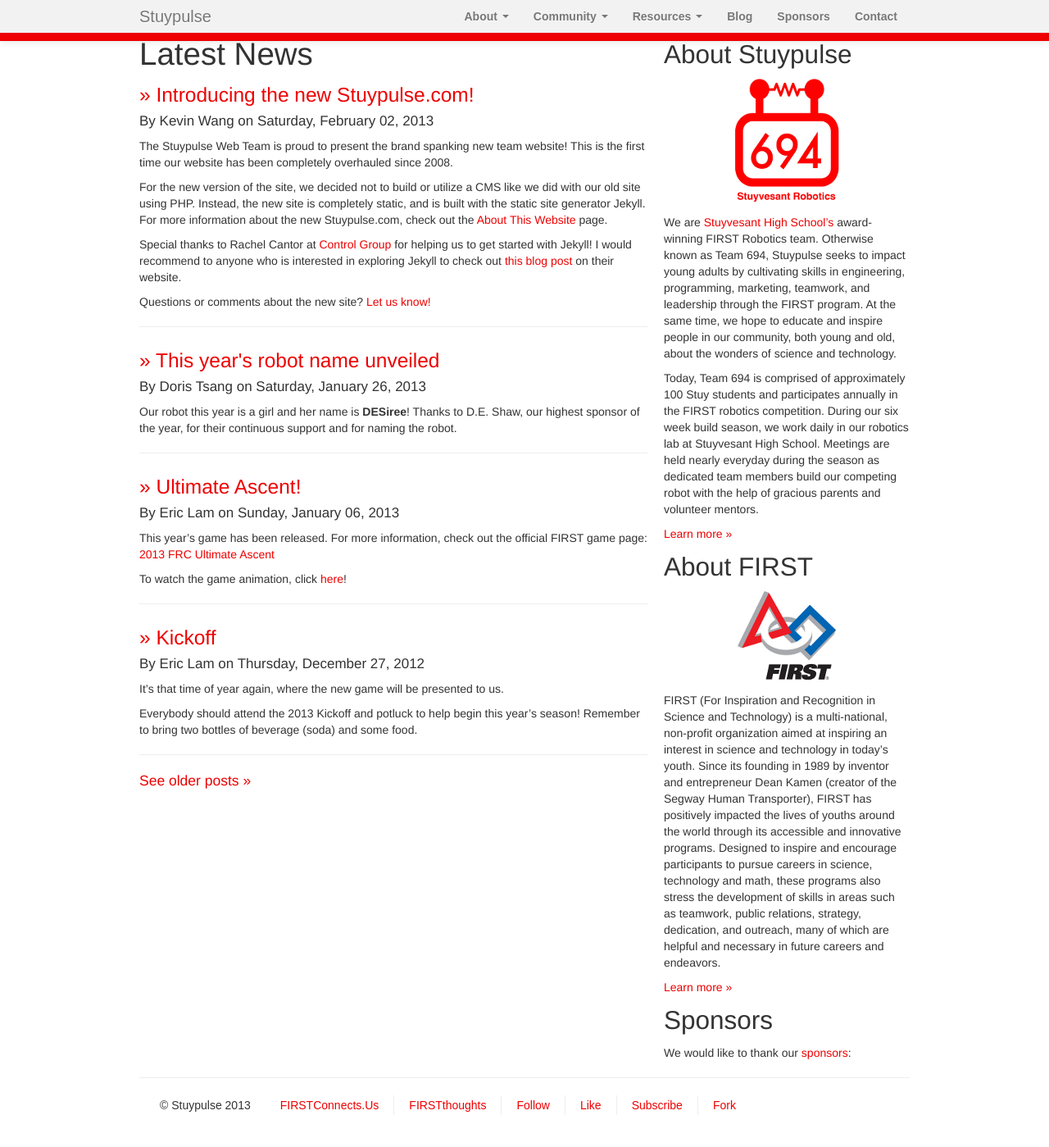
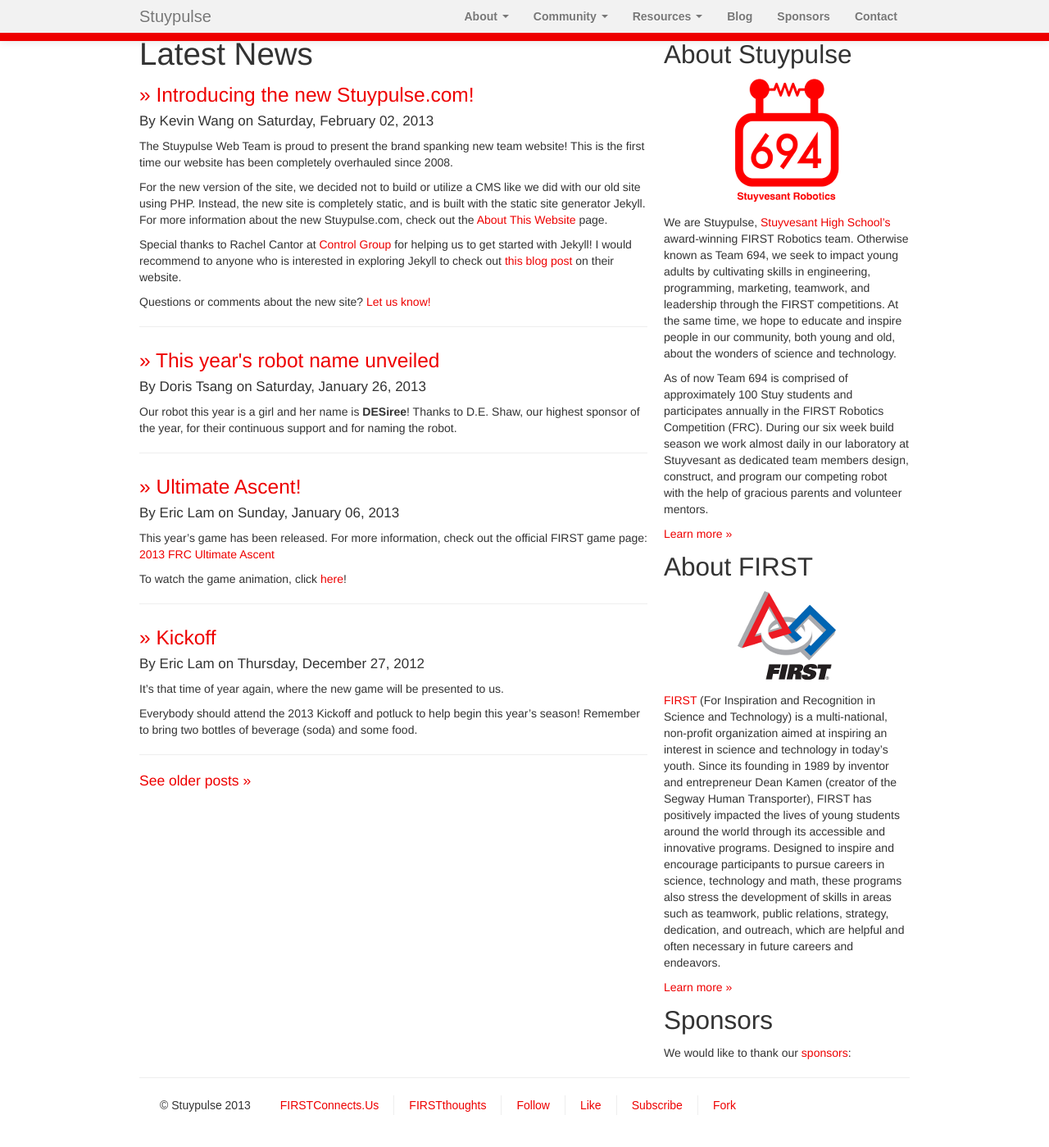
Before and after one commit to StuyPulse/team694.github.io, a Jekyll site: the page built from index.html, in a window 1280 px wide and 1400 px high, scrolled down 524 px. Shown: the whole window at 82% size. Built offline with Jekyll 4.4.1, drawn with Linux system fonts in a browser that asks for light colours; nearby versions of some CDN libraries.

Commit message:
Update About Stuypulse and About FIRST on front page to reflect Zane's changes.

```diff
--- a/index.html
+++ b/index.html
@@ -54,15 +54,15 @@
             <div class="sponsor-logo-container">
                 <img class="front-page-thumb" src="/img/694-logo.png" alt="694 logo">
             </div>
-            <p>We are <a href="http://stuy.enschool.org/">Stuyvesant High School’s</a> award-winning FIRST Robotics team. Otherwise known as Team 694, Stuypulse seeks to impact young adults by cultivating skills in engineering, programming, marketing, teamwork, and leadership through the FIRST program. At the same time, we hope to educate and inspire people in our community, both young and old, about the wonders of science and technology.</p>
-            <p>Today, Team 694 is comprised of approximately 100 Stuy students and participates annually in the FIRST robotics competition. During our six week build season, we work daily in our robotics lab at Stuyvesant High School. Meetings are held nearly everyday during the season as dedicated team members build our competing robot with the help of gracious parents and volunteer mentors.</p>
+            <p>We are Stuypulse, <a href="http://stuy.enschool.org/">Stuyvesant High School’s</a> award-winning FIRST Robotics team. Otherwise known as Team 694, we seek to impact young adults by cultivating skills in engineering, programming, marketing, teamwork, and leadership through the FIRST competitions. At the same time, we hope to educate and inspire people in our community, both young and old, about the wonders of science and technology.</p>
+            <p>As of now Team 694 is comprised of approximately 100 Stuy students and participates annually in the FIRST Robotics Competition (FRC). During our six week build season we work almost daily in our laboratory at Stuyvesant as dedicated team members design, construct, and program our competing robot with the help of gracious parents and volunteer mentors.</p>
             <p><a href="/about/">Learn more &raquo;</a></p>
 
             <h2>About FIRST</h2>
             <div class="sponsor-logo-container">
                 <a href="http://www.usfirst.org/"><img class="front-page-thumb" src="/img/first-logo.png" alt="FIRST logo"></a>
             </div>
-            <p>FIRST (For Inspiration and Recognition in Science and Technology) is a multi-national, non-profit organization aimed at inspiring an interest in science and technology in today’s youth. Since its founding in 1989 by inventor and entrepreneur Dean Kamen (creator of the Segway Human Transporter), FIRST has positively impacted the lives of youths around the world through its accessible and innovative programs. Designed to inspire and encourage participants to pursue careers in science, technology and math, these programs also stress the development of skills in areas such as teamwork, public relations, strategy, dedication, and outreach, many of which are helpful and necessary in future careers and endeavors.</p>
+            <p><a href="http://www.usfirst.org/">FIRST</a> (For Inspiration and Recognition in Science and Technology) is a multi-national, non-profit organization aimed at inspiring an interest in science and technology in today’s youth. Since its founding in 1989 by inventor and entrepreneur Dean Kamen (creator of the Segway Human Transporter), FIRST has positively impacted the lives of young students around the world through its accessible and innovative programs. Designed to inspire and encourage participants to pursue careers in science, technology and math, these programs also stress the development of skills in areas such as teamwork, public relations, strategy, dedication, and outreach, which are helpful and often necessary in future careers and endeavors.</p>
             <p><a href="/about/first/">Learn more &raquo;</a></p>
 
             <h2>Sponsors</h2>
```
